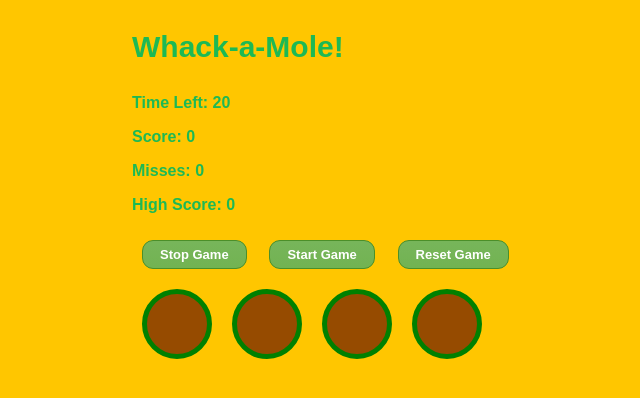
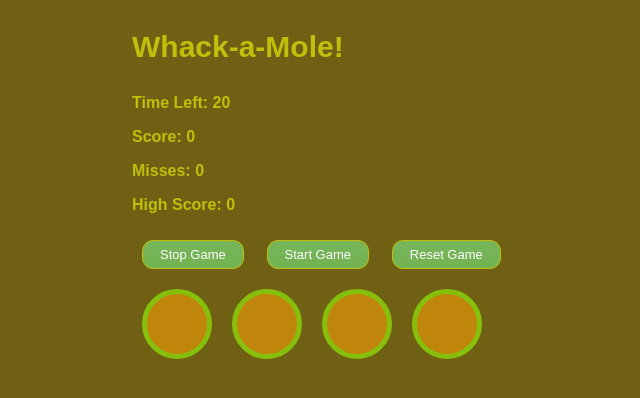
Before and after one commit to jzhang23/whack-a-mole, a plain HTML site: page index.html in a window 1280 px wide. Shown: the whole page, without its empty margins (258-898 px from the left). Drawn offline with Linux system fonts and the light colour scheme.

Commit message:
changed color schematic

```diff
--- a/styles.css
+++ b/styles.css
@@ -1,7 +1,7 @@
 html {
  box-sizing: border-box;
  font-size: 10px;
-  background: #ffc600;
+ background: #6f6014
 
 }
 
@@ -10,27 +10,27 @@ body {
  margin: 0;
  font-family: Arial;
  max-width: 500px;
-  margin: auto;
+ margin: auto
 }
 
 h3 {
  font-size: 16px;
-  color: #1DB954;
+ color: #c0bf0c
 }
 
 p {
  font-family: Arial;
  font-size: 30px;
-  font-weight: bold;
-  color: #1DB954;
+ font-weight: 700;
+ color: #c0bf0c
 }
 
 button {
  background:linear-gradient(to bottom, #77b55a 5%, #72b352 100%);
-  background-color:#77b55a;
+ background-color:#86c00c;
 
  border-radius:11px;
-  border:1px solid #4b8f29;
+ border:1px solid #c0bf0c;
  display:inline-block;
 
  cursor:pointer;
@@ -38,34 +38,34 @@ button {
 
  font-family:Arial;
  font-size:13px;
-  font-weight:bold;
+ font-weight:400;
 
 	padding:6px 17px;
-  text-decoration:none;
+	text-decoration:none
 }
 
 button:hover {
  background: linear-gradient(to bottom, #72b352 5%, #77b55a 100%);
-  background-color: #72b352;
+	background-color: #98970c
 }
 
 .mole {
-  background-color: #964B00;
-  border: 5px solid green;
+ background-color: #c0860c;
+ border: 5px solid #86c00c;
 
  width: 60px;
  height: 60px;
  border-radius: 100%;
 
  float: left;
-  margin: 10px;
+ margin: 10px
 }
 
 .mole.whackable {
-  background-color: black;
+ background-color: #0f0a02
 }
 
 .gameCtrl {
  display: inline-block;
-  margin: 10px;
+ margin: 10px
 }
```
Lines whose indentation alone changed are shown as unchanged.
